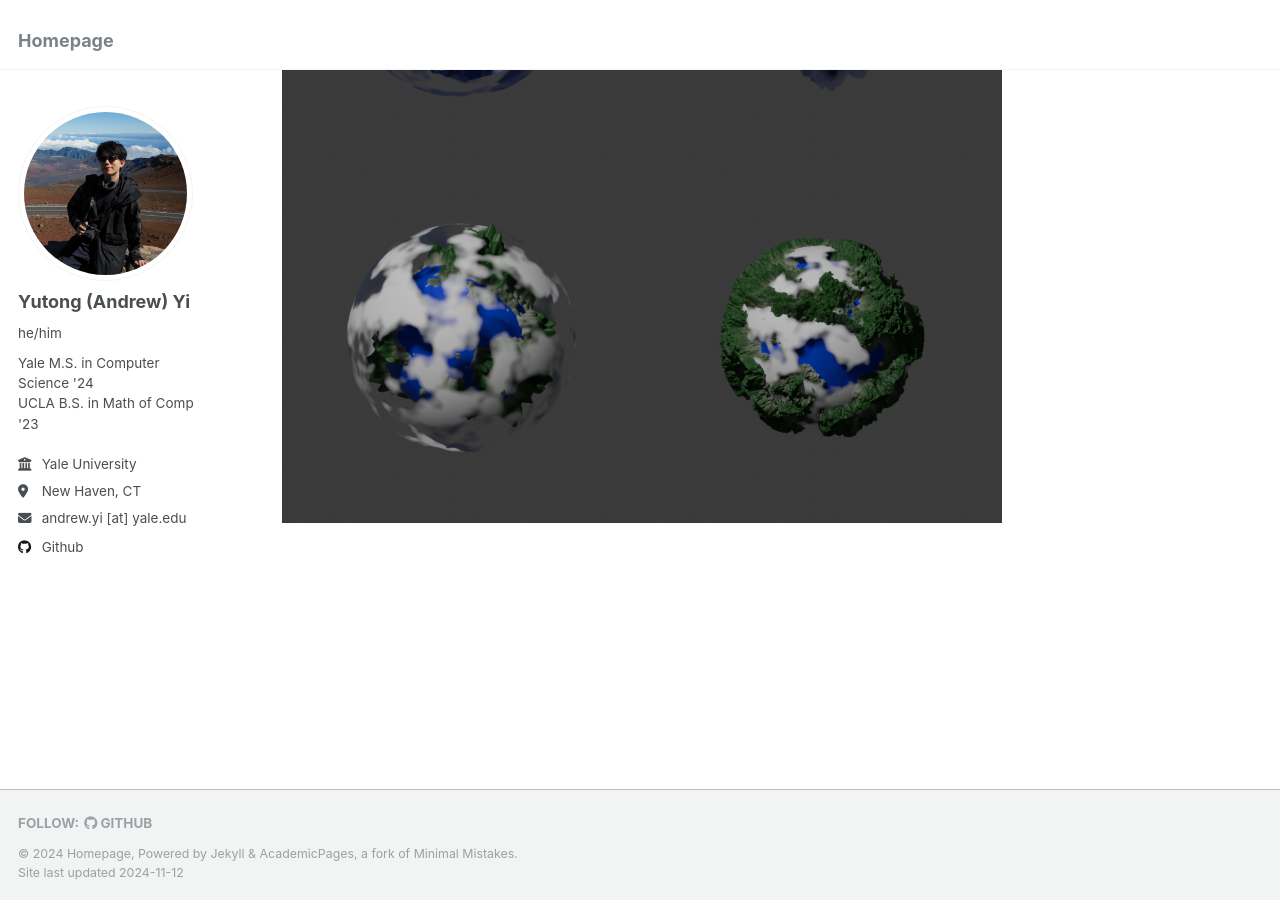
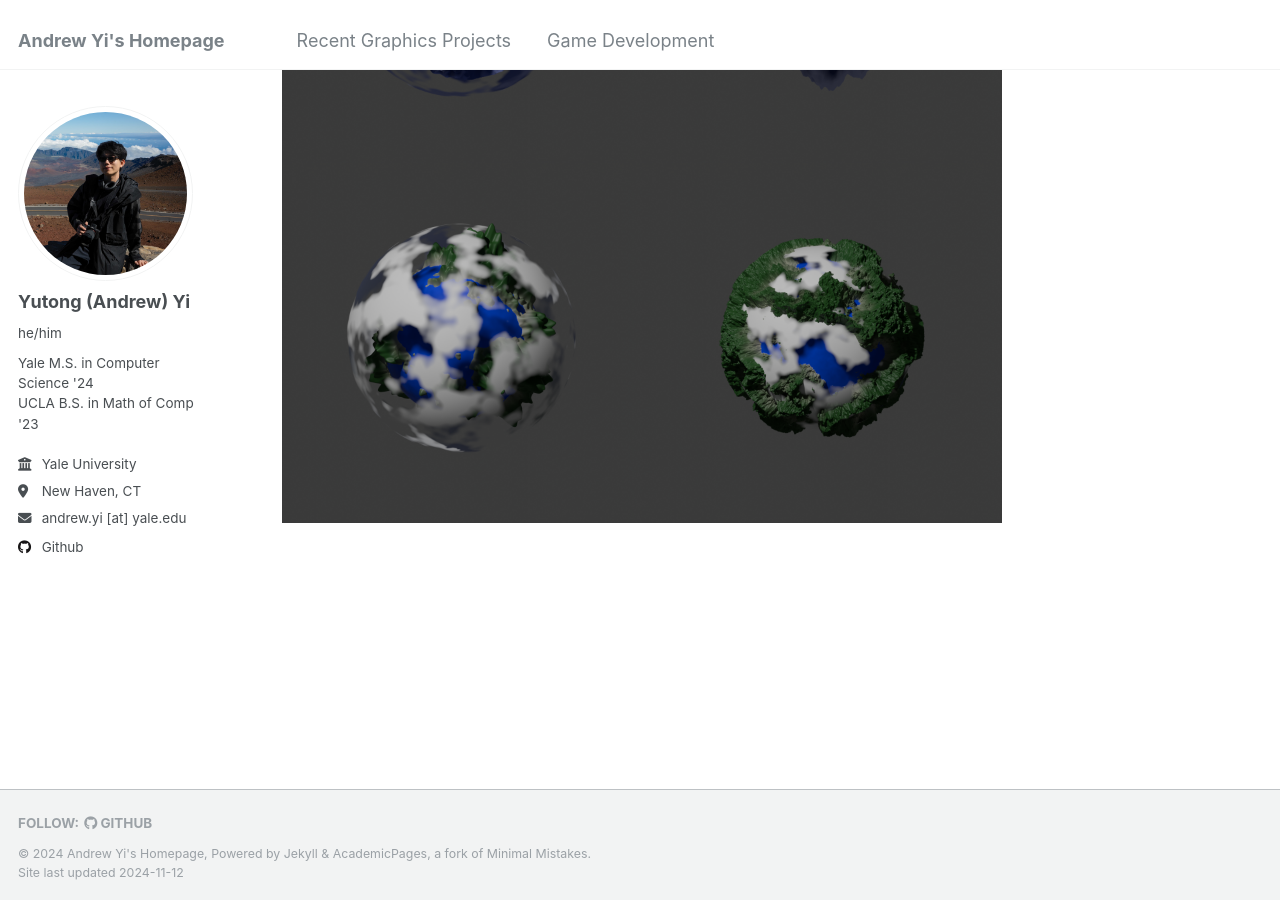
Before and after one commit to AndrewYiBC/AndrewYiBC.github.io, a Jekyll site: the page built from _pages/planet_generation.md, in a window 1280 px wide and 900 px high, scrolled down 801 px. Built offline with Jekyll 4.4.1, drawn with Linux system fonts in a browser that asks for light colours.

Commit message:
Updated Navigation

```diff
--- a/_config.yml
+++ b/_config.yml
@@ -8,7 +8,7 @@
 
 # Basic Site Settings
 locale                   : "en-US"
-title                    : "Homepage"
+title                    : "Andrew Yi's Homepage"
 title_separator          : " - "
 name                     : &name ""
 description              : &description ""
--- a/_data/navigation.yml
+++ b/_data/navigation.yml
@@ -5,6 +5,12 @@
 # prevent it from being included in the site.
 
 main:
+  - title: "Recent Graphics Projects"
+    url: /projects/
+
+  - title: "Game Development"
+    url: https://andrewyibc.itch.io/
+
   # - title: "Publications"
   #   url: /publications/
 
```
Also changed, not shown: _pages/about.md (+2 -8 lines), _pages/projects.md (added, +13 -0 lines).
